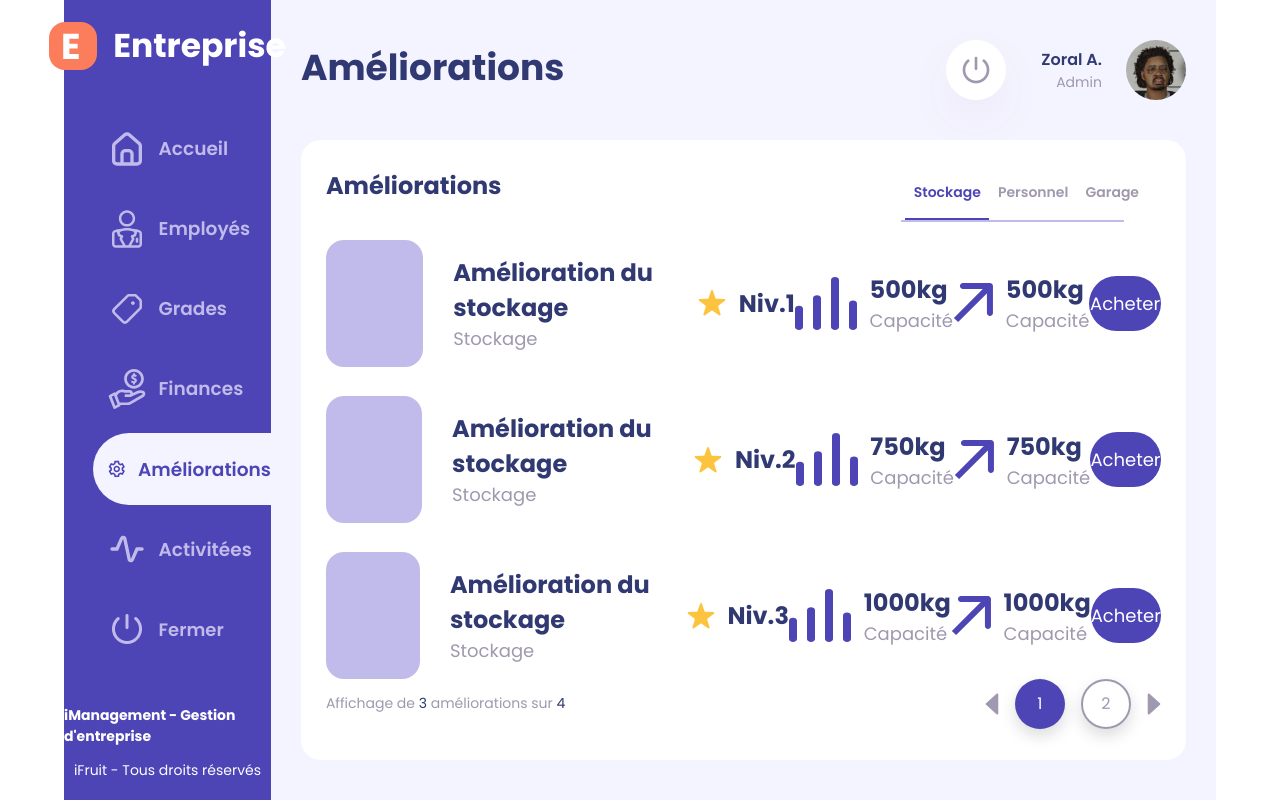
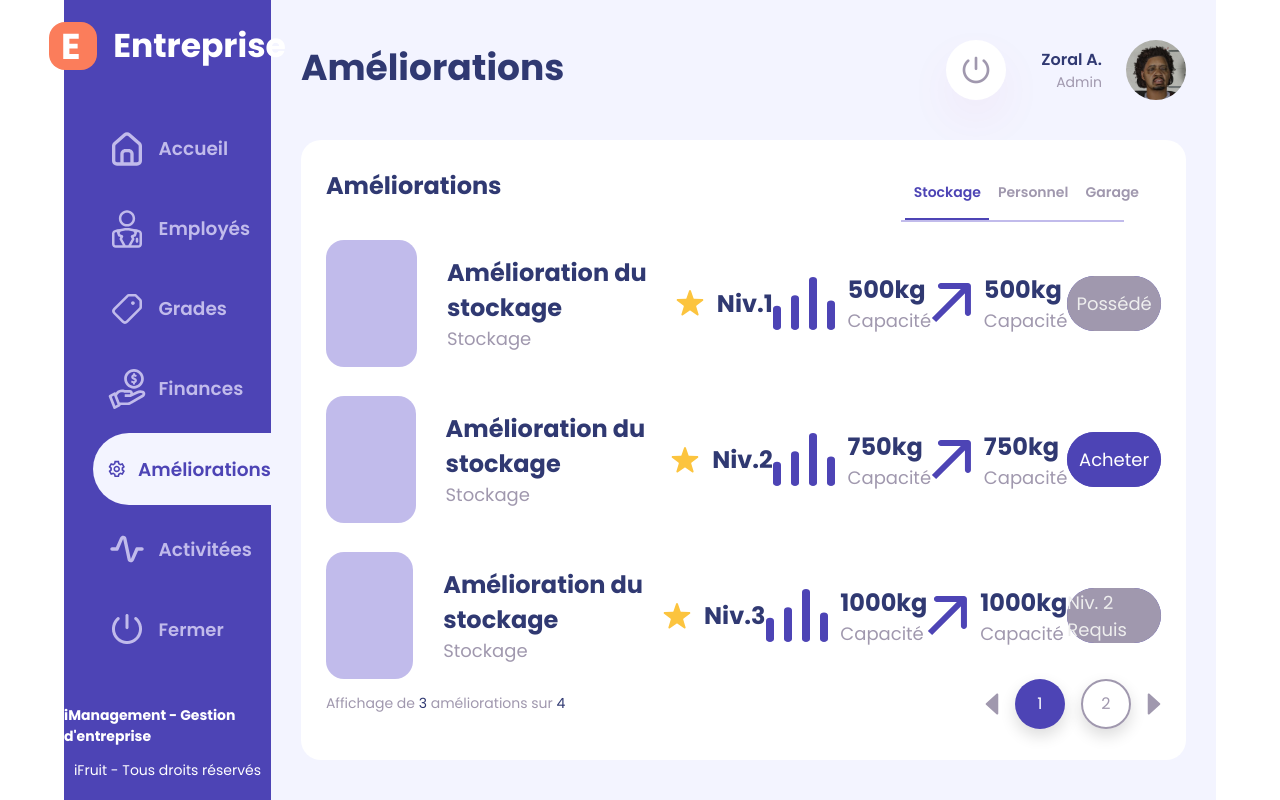
Before and after one commit to Tryade-projects/triade-dashboard, a React (Vite) app: page /improvements in a window 1280 px wide. Built offline with nearby package versions, Linux system fonts and the light colour scheme.

Commit message:
Ajout de fonctions pour adapter les Level concernant les différentes catégories d'amélioration.

```diff
--- /dev/null
+++ b/fakeCompanyData.json
@@ -0,0 +1,16 @@
+{
+    "improvement": [
+        {
+            "actualLvlImprovementStockage": 1,
+            "actualLvlImprovementPersonnel":0,
+            "actualLvlImprovementGarage":2
+        }
+    ],
+    "actualCapacity":[
+        {
+            "actualStockageCapacity":"250",
+            "actualPersonnelCapacity":"10",
+            "actualGarageCapactiy":"5"
+        }
+    ]
+}
--- a/src/components/ButtonBuy/ButtonBuy.jsx
+++ b/src/components/ButtonBuy/ButtonBuy.jsx
@@ -1,4 +1,4 @@
-import React from "react";
+import React, {useState} from "react";
 
 /**
  *
@@ -6,13 +6,34 @@ import React from "react";
  * @returns
  */
 
-const ButtonBuy = ({text}) =>{
+// const [actualLvlImprovement, setActualLvlImprovement] = useState(0);
+const actualLvlImprovement = 1
 
-    return(
+const ButtonBuy = ({ level, actualLvlImprovement }) => {
+
+  function actualLvl() {
+    if (actualLvlImprovement + 1 === level) {
+      return (
         <div className="buttonBuy">
-            <p>{text}</p>
+          <p>Acheter</p>
         </div>
-    );
+      );
+    } else if (actualLvlImprovement >= level) {
+      return (
+        <div className="buttonBuy notSelectable">
+          <p>Possédé</p>
+        </div>
+      );
+    } else {
+      return (
+        <div className="buttonBuy notSelectable">
+          <p>Niv. {level - 1} Requis</p>
+        </div>
+      );
+    }
+  }
+
+  return <div className="buttonBuy">{actualLvl()}</div>;
 };
 
 export default ButtonBuy;
--- a/src/components/ButtonBuy/buttonBuy.scss
+++ b/src/components/ButtonBuy/buttonBuy.scss
@@ -7,5 +7,21 @@
     justify-content: center;
     @include greyTitle;
     color: $colorWhite;
+    @include transitionInHover;
+    cursor: pointer;
+}
 
+.buttonBuy:hover{
+    background-color: $colorPurpleHover;
+    @include transitionOutHover
 }
+
+.notSelectable
+{
+    background-color: $colorGrey3;
+    color: $colorTextNotSelecatble;
+    cursor:default;
+}
+.notSelectable:hover{
+    background-color: $colorGrey3;
+}
--- a/src/pages/Improvements/Improvements.jsx
+++ b/src/pages/Improvements/Improvements.jsx
@@ -10,56 +10,76 @@ import PaginationEmployee from '../../components/PaginationEmployee/PaginationEm
 import star from "../../assets/star.svg"
 import capacity from "../../assets/capacity.svg"
 import arrow from "../../assets/arrow.svg"
+import fakeDataCompany from "../../../fakeCompanyData.json";
 
 const Improvements = () => {
 
+  // State that holds the improvements data and the selected category for filtering
   const [improvements, setImprovements] = useState([]);
   const [category, setCategory] = useState("Stockage");
+
+  // Number of improvements displayed per page
   const infoPerPage = 3;
 
+  // Calculate the total number of pages based on the number of improvements and the infoPerPage value
   const numberPages = Math.ceil(improvements.length / infoPerPage);
 
-
-
-
-  //Utilisation du hook de pagination
+  // Hook for pagination functionality
   const { currentPage, setCurrentPage, nextPage, previousPage, paginate } =
     usePagination(numberPages, 1);
 
+  // Create an array of labels for filtering
   const improvementsLabels = [
     "Stockage",
     "Personnel",
     "Garage"
-  ]
+  ];
 
-
+  // Set the current page to the first page whenever the category changes
   useEffect(() => {
     setCurrentPage(1);
   }, [category]);
 
+  // Fetch the improvements data and apply the selected filter
   useEffect(() => {
-
     fetchData("/fakeImprovements.json").then((data) => {
-      // @ts-ignore
       setImprovements(filteredData(data, category, ["category"]));
     });
-    // setCurrentPage(1);
   }, [category]);
 
+  // Calculate the first and last indices of the current page of improvements
   const { firstIndex, lastIndex } = useIndexRange(currentPage, infoPerPage);
+
+  // Slice the improvements array to get the current page's improvements
   const currentImprovements = improvements.slice(firstIndex, lastIndex);
+
+  /////////
+  const [companyData, setCompanyData] = useState({});
+
+  useEffect(() => {
+    setCompanyData(fakeDataCompany); // Charger les données JSON du fichier
+  }, []);
+
+  function getActualLevel(category) {
+    return companyData.improvement[0][`actualLvlImprovement${category}`];
+  }
+
+
 
 
   return (
     <main className='main mainImprovements'>
       <Header title="Améliorations" />
+
+      {/* Render the ArticleContainer component */}
       <ArticleContainer title="Améliorations"
         titleContain={<ButtonsFilterWrapper labels={improvementsLabels} category={category} setCategory={setCategory} />}
         contain={
           <>
             <div className='mainContain'>
-              {
-                currentImprovements.map((improvement, id) => (
+
+              {/* Map through the current improvements and render each one in a div */}
+              {currentImprovements.map((improvement, id) => (
                 <div key={id} className='improvementContainMap'>
                   <div className='improvementImage'>{improvement.image}</div>
                   <div className='flexColumn'>
@@ -84,11 +104,15 @@ const Improvements = () => {
                       <h4>Capacité</h4>
                     </div>
                   </div>
-                    <ButtonBuy text="Acheter" />
+                  {/* Render the ButtonBuy component and pass in relevant props */}
+                  <ButtonBuy level={improvement.level} actualLvlImprovement={getActualLevel(category)} />
+
                 </div>
               ))}
+
             </div>
 
+            {/* Render the PaginationEmployee component */}
             <div className="footer-dashboard-employee">
               <PaginationEmployee
                 infoPerPage={infoPerPage}
@@ -101,6 +125,7 @@ const Improvements = () => {
                 itemName="amélioration"
               />
             </div>
+
           </>
         }
       />
--- a/src/styles/_variables.scss
+++ b/src/styles/_variables.scss
@@ -12,6 +12,7 @@ $colorBackground: #f3f4ff;
 $colorBackgroundHover: darken($colorBackground, 2%);
 $colorWhite: #ffffff;
 $colorWhiteHover: darken($colorWhite, 3%);
+$colorTextNotSelecatble: #EEEEEE;
 $colorGrey1: #f5f5f5;
 $colorGrey2: #c1bbeb;
 $colorGrey3: #a098ae;
```
Lines whose indentation alone changed are shown as unchanged.
